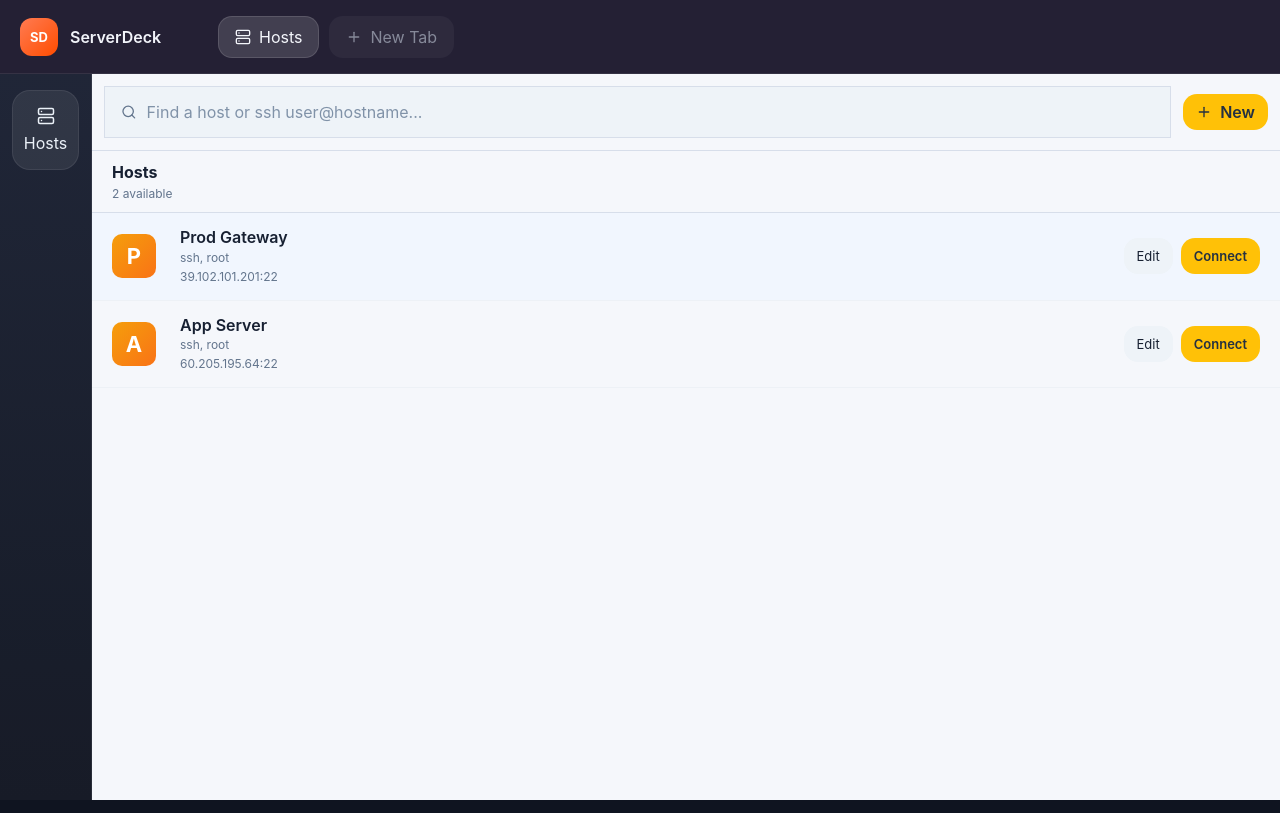
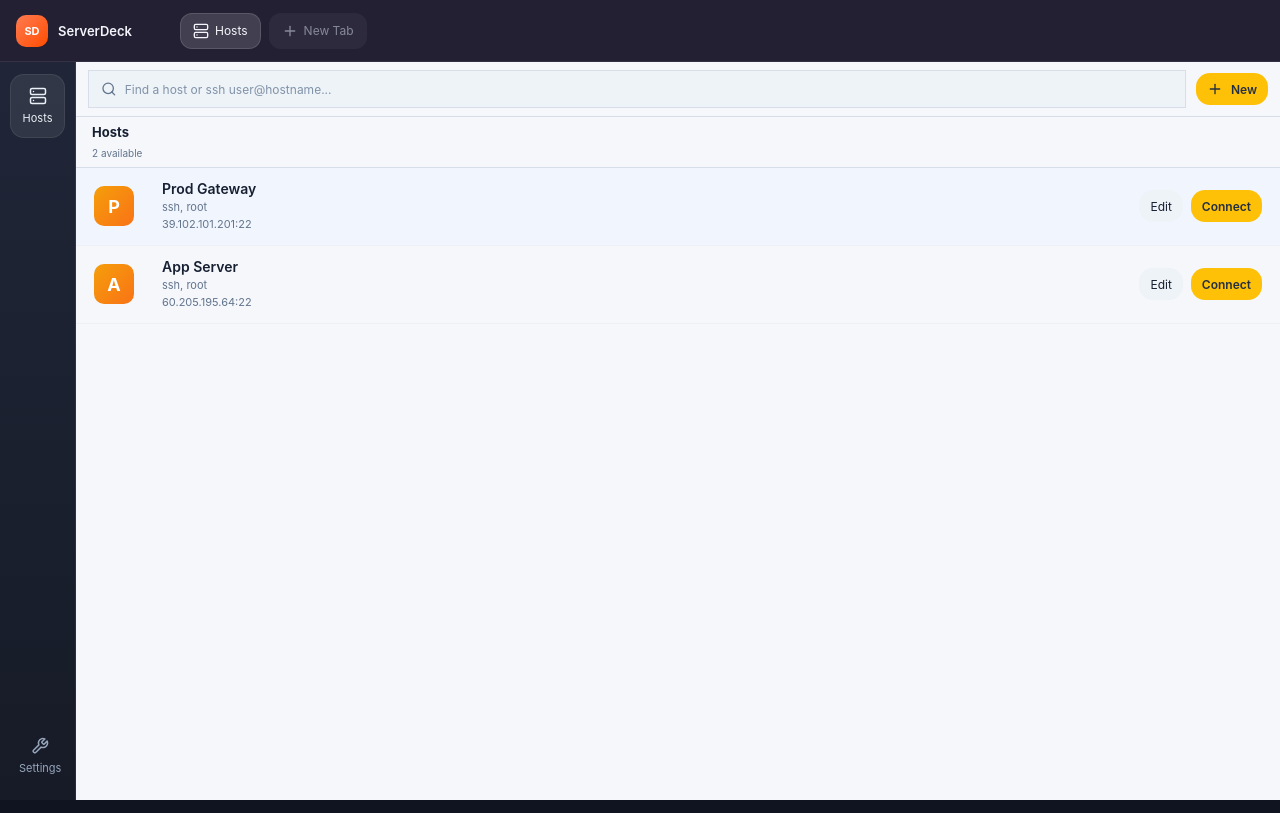
Before and after one commit to qfxiongbinbin/serverdeck, a React (Vite) app in the folder ServerDeck/: page / in a window 1280 px wide. Built offline with nearby package versions, Linux system fonts and the light colour scheme.

Commit message:
feat: refine desktop ui and packaged terminal behavior

```diff
--- a/ServerDeck/src-tauri/tauri.conf.json
+++ b/ServerDeck/src-tauri/tauri.conf.json
@@ -16,6 +16,7 @@
         "title": "ServerDeck",
         "width": 1600,
         "height": 980,
+        "center": true,
         "resizable": true
       }
     ],
--- a/ServerDeck/src/App.tsx
+++ b/ServerDeck/src/App.tsx
@@ -14,6 +14,7 @@ import {
   Save,
   Search,
   Server,
+  Wrench,
   TerminalSquare,
   Trash2,
   Users,
@@ -32,6 +33,7 @@ import {
 } from "./lib/api";
 
 const HOSTS_TAB_ID = "hosts";
+const SETTINGS_TAB_ID = "settings";
 
 const blankHost: SavedHost = {
   id: "",
@@ -90,6 +92,7 @@ export default function App() {
   const terminalTabsRef = useRef<TerminalTab[]>([]);
 
   const isHostsView = activeTabId === HOSTS_TAB_ID;
+  const isSettingsView = activeTabId === SETTINGS_TAB_ID;
 
   const selectedHost = useMemo(
     () => hosts.find((item) => item.id === selectedId) ?? null,
@@ -279,6 +282,12 @@ export default function App() {
 
   function closeDrawer() {
     setDrawerOpen(false);
+  }
+
+  function openSettings() {
+    setContextMenu(null);
+    setDrawerOpen(false);
+    setActiveTabId(SETTINGS_TAB_ID);
   }
 
   async function handleSave() {
@@ -554,10 +563,27 @@ export default function App() {
 
       <div className="workspace">
         <aside className="sidebar">
-          <button type="button" className="side-nav side-nav--active" onClick={() => setActiveTabId(HOSTS_TAB_ID)}>
-            <Server size={18} />
-            Hosts
-          </button>
+          <div className="sidebar__top">
+            <button
+              type="button"
+              className={`side-nav ${isHostsView ? "side-nav--active" : ""}`}
+              onClick={() => setActiveTabId(HOSTS_TAB_ID)}
+            >
+              <Server size={18} />
+              Hosts
+            </button>
+          </div>
+
+          <div className="sidebar__bottom">
+            <button
+              type="button"
+              className={`side-nav ${isSettingsView ? "side-nav--active" : ""}`}
+              onClick={openSettings}
+            >
+              <Wrench size={18} />
+              Settings
+            </button>
+          </div>
         </aside>
 
         <main className="mainpane">
@@ -762,6 +788,64 @@ export default function App() {
                 ) : null}
               </div>
             </section>
+          ) : isSettingsView ? (
+            <section className="settings-screen">
+              <div className="settings-screen__header">
+                <div>
+                  <h2>Settings</h2>
+                  <span>Application preferences and connection defaults.</span>
+                </div>
+              </div>
+
+              <div className="settings-list">
+                <section className="settings-section">
+                  <h3>General</h3>
+                  <div className="settings-item">
+                    <div>
+                      <strong>App Theme</strong>
+                      <span>System theme support will be added here.</span>
+                    </div>
+                    <span className="settings-pill">Auto</span>
+                  </div>
+                  <div className="settings-item">
+                    <div>
+                      <strong>Language</strong>
+                      <span>Current interface language for the desktop app.</span>
+                    </div>
+                    <span className="settings-pill">English</span>
+                  </div>
+                </section>
+
+                <section className="settings-section">
+                  <h3>Connection</h3>
+                  <div className="settings-item">
+                    <div>
+                      <strong>SSH Defaults</strong>
+                      <span>Default connect timeout and keepalive settings.</span>
+                    </div>
+                    <span className="settings-pill">5s / 30s</span>
+                  </div>
+                  <div className="settings-item">
+                    <div>
+                      <strong>Terminal</strong>
+                      <span>Font size, shell behavior and session preferences.</span>
+                    </div>
+                    <span className="settings-pill">Default</span>
+                  </div>
+                </section>
+
+                <section className="settings-section">
+                  <h3>About</h3>
+                  <div className="settings-item">
+                    <div>
+                      <strong>ServerDeck</strong>
+                      <span>Remote server workbench for macOS.</span>
+                    </div>
+                    <span className="settings-pill">v0.1.0</span>
+                  </div>
+                </section>
+              </div>
+            </section>
           ) : (
             <section className="terminal-screen">
               <div className="terminal-frame" ref={terminalEl} />
--- a/ServerDeck/src/styles/app.css
+++ b/ServerDeck/src/styles/app.css
@@ -69,33 +69,34 @@ select {
 }
 
 .topbar {
-  height: 74px;
+  height: 62px;
   display: flex;
   align-items: center;
-  gap: 18px;
-  padding: 0 20px;
+  gap: 14px;
+  padding: 0 16px;
   border-bottom: 1px solid var(--line-soft);
   background: #242034;
 }
 
 .topbar__brand {
-  min-width: 180px;
+  min-width: 150px;
   display: flex;
   align-items: center;
-  gap: 12px;
+  gap: 10px;
   color: #f2f4fa;
+  font-size: 13px;
   font-weight: 600;
 }
 
 .topbar__logo {
-  width: 38px;
-  height: 38px;
-  border-radius: 12px;
+  width: 32px;
+  height: 32px;
+  border-radius: 10px;
   display: grid;
   place-items: center;
   background: linear-gradient(135deg, #ff7b52, #ff4d00);
   color: white;
-  font-size: 13px;
+  font-size: 11px;
   font-weight: 700;
 }
 
@@ -103,22 +104,23 @@ select {
   flex: 1;
   display: flex;
   align-items: center;
-  gap: 10px;
+  gap: 8px;
   overflow: auto;
 }
 
 .top-tab {
-  height: 42px;
+  height: 36px;
   display: inline-flex;
   align-items: center;
-  gap: 8px;
-  padding: 0 16px;
+  gap: 6px;
+  padding: 0 12px;
   border: 1px solid transparent;
-  border-radius: 14px;
+  border-radius: 12px;
   background: rgba(255, 255, 255, 0.08);
   color: #f4f6fb;
   white-space: nowrap;
   cursor: pointer;
+  font-size: 12px;
 }
 
 .top-tab--active {
@@ -131,7 +133,7 @@ select {
 }
 
 .top-tab__label {
-  max-width: 220px;
+  max-width: 180px;
   overflow: hidden;
   text-overflow: ellipsis;
 }
@@ -174,26 +176,36 @@ select {
 .workspace {
   flex: 1;
   display: grid;
-  grid-template-columns: 92px 1fr;
+  grid-template-columns: 76px 1fr;
   min-height: 0;
 }
 
 .sidebar {
-  padding: 16px 12px;
+  display: flex;
+  flex-direction: column;
+  justify-content: space-between;
+  padding: 12px 10px;
   border-right: 1px solid var(--line-soft);
   background: rgba(255, 255, 255, 0.03);
+}
+
+.sidebar__top,
+.sidebar__bottom {
+  display: grid;
+  gap: 10px;
 }
 
 .side-nav {
   width: 100%;
   display: grid;
   justify-items: center;
-  gap: 8px;
-  padding: 16px 10px;
+  gap: 6px;
+  padding: 12px 8px;
   border: 1px solid transparent;
-  border-radius: 18px;
+  border-radius: 14px;
   background: transparent;
   color: var(--muted);
+  font-size: 11px;
 }
 
 .side-nav--active {
@@ -209,6 +221,7 @@ select {
 }
 
 .hosts-screen,
+.settings-screen,
 .terminal-screen {
   height: 100%;
   min-height: calc(100vh - 98px);
@@ -216,16 +229,17 @@ select {
   color: var(--white-text);
 }
 
-.hosts-screen {
+.hosts-screen,
+.settings-screen {
   padding: 0;
 }
 
 .hosts-toolbar {
   display: flex;
   align-items: center;
-  gap: 12px;
+  gap: 10px;
   margin-bottom: 0;
-  padding: 12px;
+  padding: 8px 12px;
   border-bottom: 1px solid var(--white-line);
 }
 
@@ -233,12 +247,13 @@ select {
   flex: 1;
   display: flex;
   align-items: center;
-  gap: 10px;
-  height: 52px;
-  padding: 0 16px;
+  gap: 8px;
+  height: 38px;
+  padding: 0 12px;
   border: 1px solid var(--white-line);
   background: #eef3f8;
   color: var(--white-muted);
+  font-size: 12px;
 }
 
 .searchbar input {
@@ -274,7 +289,7 @@ select {
   display: flex;
   justify-content: space-between;
   align-items: center;
-  padding: 12px 20px 10px;
+  padding: 8px 16px 6px;
   border-bottom: 1px solid var(--white-line);
 }
 
@@ -285,7 +300,7 @@ select {
 }
 
 .hosts-board__header h2 {
-  font-size: 16px;
+  font-size: 13px;
   line-height: 1.2;
 }
 
@@ -297,8 +312,8 @@ select {
 
 .hosts-board__header span {
   display: inline-block;
-  margin-top: 2px;
-  font-size: 12px;
+  margin-top: 1px;
+  font-size: 10px;
   line-height: 1.3;
 }
 
@@ -313,7 +328,7 @@ select {
   grid-template-columns: 52px minmax(0, 1fr) auto;
   gap: 16px;
   align-items: center;
-  padding: 14px 20px;
+  padding: 12px 18px;
   border-bottom: 1px solid #edf1f6;
   background: transparent;
   transition: background 0.15s ease;
@@ -330,15 +345,15 @@ select {
 }
 
 .host-row__badge {
-  width: 44px;
-  height: 44px;
+  width: 40px;
+  height: 40px;
   border-radius: 10px;
   display: grid;
   place-items: center;
   background: linear-gradient(135deg, #f59e0b, #f97316);
   color: white;
   font-weight: 700;
-  font-size: 22px;
+  font-size: 18px;
 }
 
 .host-row__body {
@@ -346,7 +361,7 @@ select {
 }
 
 .host-row__title {
-  font-size: 16px;
+  font-size: 14px;
   font-weight: 600;
   line-height: 1.3;
 }
@@ -354,7 +369,7 @@ select {
 .host-row__sub,
 .host-row__meta {
   margin-top: 2px;
-  font-size: 12px;
+  font-size: 11px;
   line-height: 1.4;
   color: var(--white-muted);
 }
@@ -382,14 +397,20 @@ select {
   align-items: center;
   justify-content: center;
   gap: 8px;
-  min-height: 36px;
-  padding: 0 12px;
+  min-height: 32px;
+  padding: 0 10px;
 }
 
 .row-button {
   background: #eef3f8;
   color: var(--white-text);
-  font-size: 13px;
+  font-size: 12px;
+}
+
+.primary-button,
+.secondary-button,
+.danger-button {
+  font-size: 12px;
 }
 
 .row-button--primary,
@@ -569,6 +590,83 @@ select {
   color: #6a7b8d;
 }
 
+.settings-screen {
+  padding: 18px 20px;
+}
+
+.settings-screen__header {
+  padding-bottom: 14px;
+  border-bottom: 1px solid var(--white-line);
+}
+
+.settings-screen__header h2,
+.settings-section h3 {
+  margin: 0;
+}
+
+.settings-screen__header h2 {
+  font-size: 18px;
+  line-height: 1.2;
+}
+
+.settings-screen__header span,
+.settings-item span {
+  color: var(--white-muted);
+}
+
+.settings-screen__header span {
+  display: inline-block;
+  margin-top: 4px;
+  font-size: 13px;
+}
+
+.settings-list {
+  display: grid;
+  gap: 14px;
+  padding-top: 14px;
+}
+
+.settings-section {
+  display: grid;
+  gap: 8px;
+}
+
+.settings-section h3 {
+  font-size: 14px;
+  line-height: 1.2;
+}
+
+.settings-item {
+  display: flex;
+  align-items: center;
+  justify-content: space-between;
+  gap: 16px;
+  padding: 10px 0;
+  border-bottom: 1px solid #edf1f6;
+}
+
+.settings-item > div {
+  display: grid;
+  gap: 4px;
+}
+
+.settings-item strong {
+  font-size: 13px;
+}
+
+.settings-item span {
+  font-size: 12px;
+}
+
+.settings-pill {
+  flex: 0 0 auto;
+  padding: 5px 8px;
+  border: 1px solid var(--white-line);
+  background: #eef3f8;
+  color: #55667c;
+  font-size: 11px;
+}
+
 .terminal-screen {
   display: flex;
   flex-direction: column;
```
Also changed, not shown: 1 other file (tests, documents, lock files or other folders).
